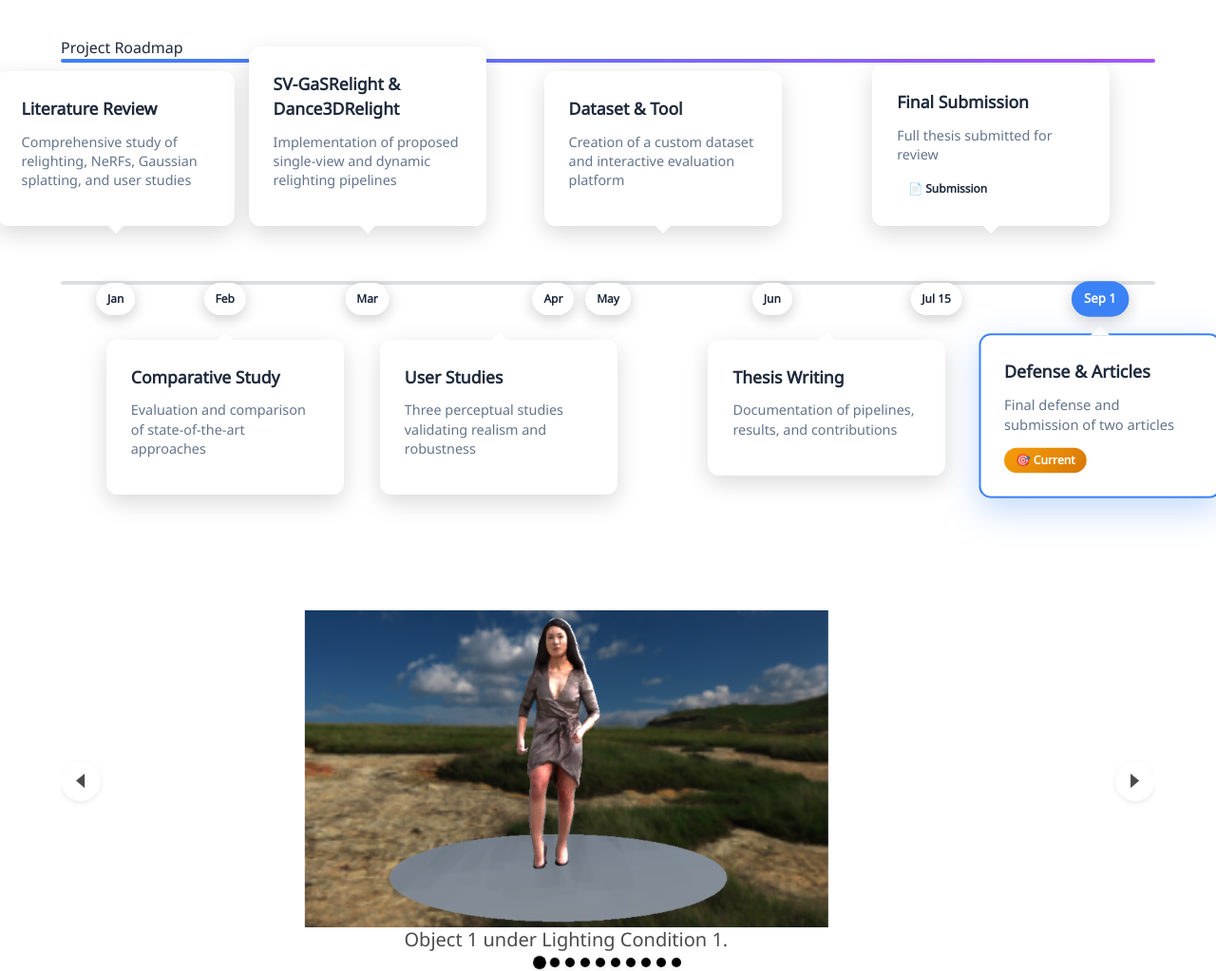
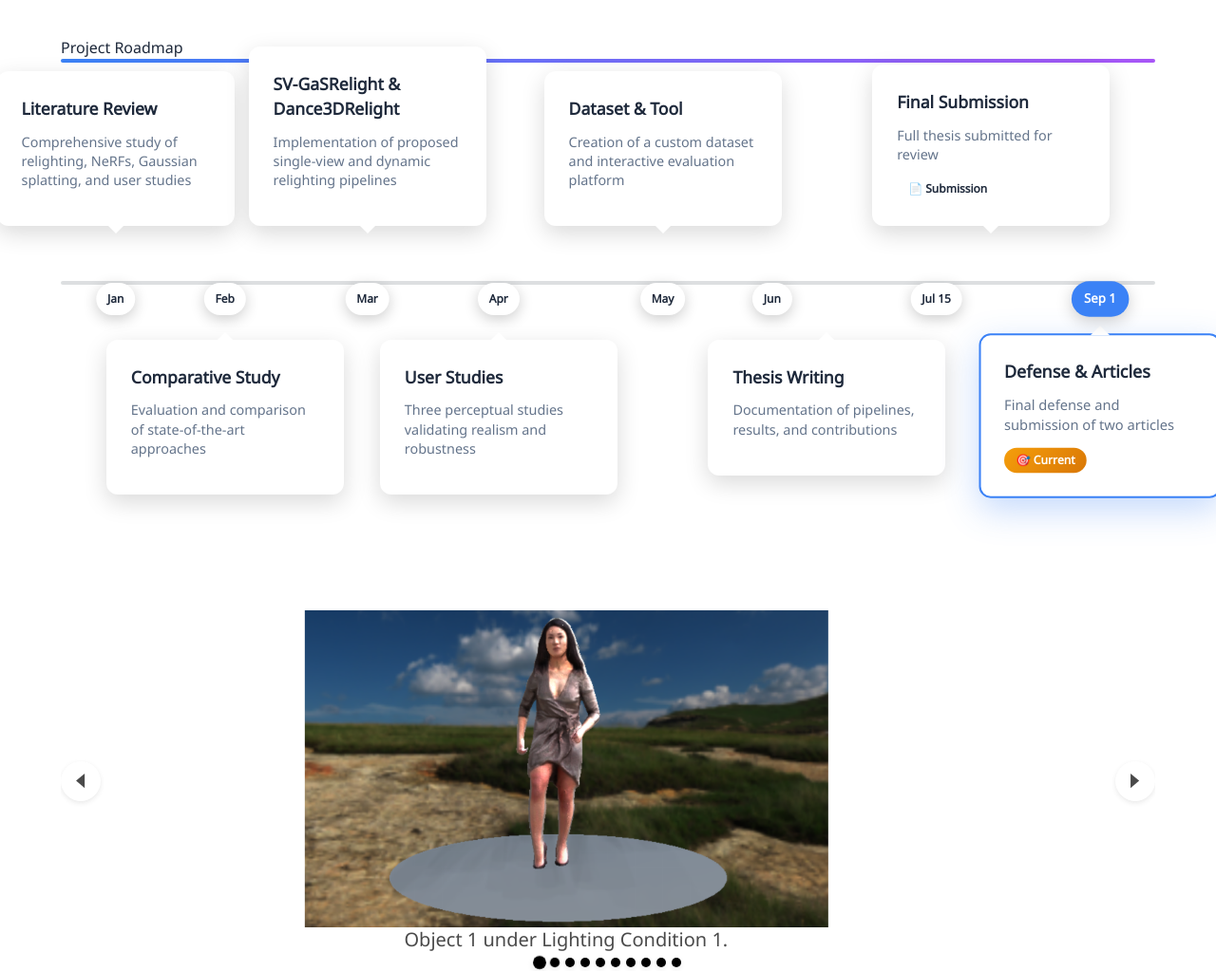
Before and after one commit to sonainjameel/Realistic-3D-Scene-Relighting, a plain HTML site: page index.html in a window 1280 px wide. Shown: the part 1622-2645 px from the top of the page at 95% size. Drawn offline with nearby package versions, Linux system fonts and the light colour scheme; some icons are missing; a web font is replaced by a local one.

Commit message:
Update index.html

```diff
--- a/index.html
+++ b/index.html
@@ -54,8 +54,8 @@
 .month-marker[data-month="jan"]  { left: 5%; }
 .month-marker[data-month="feb"]  { left: 15%; }
 .month-marker[data-month="mar"]  { left: 28%; }
-.month-marker[data-month="apr"]  { left: 45%; }
-.month-marker[data-month="may"]  { left: 50%; }
+.month-marker[data-month="apr"]  { left: 40%; }
+.month-marker[data-month="may"]  { left: 55%; }
 .month-marker[data-month="jun"]  { left: 65%; }
 .month-marker[data-month="jul"]  { left: 80%; }
 .month-marker[data-month="sep"]  { left: 95%; }
```
